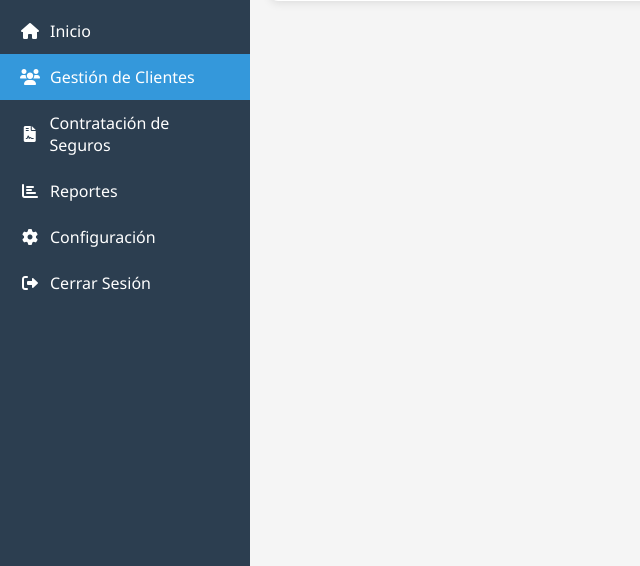
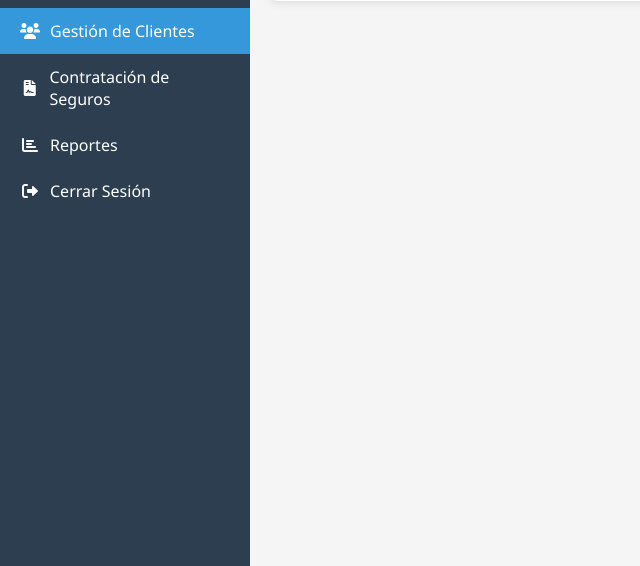
Before and after one commit to Sax300-cpu/SIGAU, a Flask app: template Sistema-Gestion-Seguros/backend/templates/agente-Index.html in a window 1280 px wide. Shown: the part 234-800 px from the top of the page, without its empty margins (0-640 px from the left). Run offline with Flask 3, Linux system fonts and the light colour scheme; the template is opened without the code that fills it, so the values that code supplies are empty.

Commit message:
Cambios a la interface de agente

```diff
--- a/Sistema-Gestion-Seguros/backend/templates/agente-Index.html
+++ b/Sistema-Gestion-Seguros/backend/templates/agente-Index.html
@@ -53,9 +53,6 @@
       </div>
       <nav class="menu">
         <ul>
-          <li>
-            <a href="#"><i class="fas fa-home"></i> Inicio</a>
-          </li>
           <li class="active">
             <a href="#"><i class="fas fa-users"></i> Gestión de Clientes</a>
           </li>
@@ -64,9 +61,6 @@
           </li>
           <li>
             <a href="#"><i class="fas fa-chart-bar"></i> Reportes</a>
-          </li>
-          <li>
-            <a href="#"><i class="fas fa-cog"></i> Configuración</a>
           </li>
           <li>
             <a href="{{ url_for('logout') }}">
```
Also changed, not shown: 1 other file.
